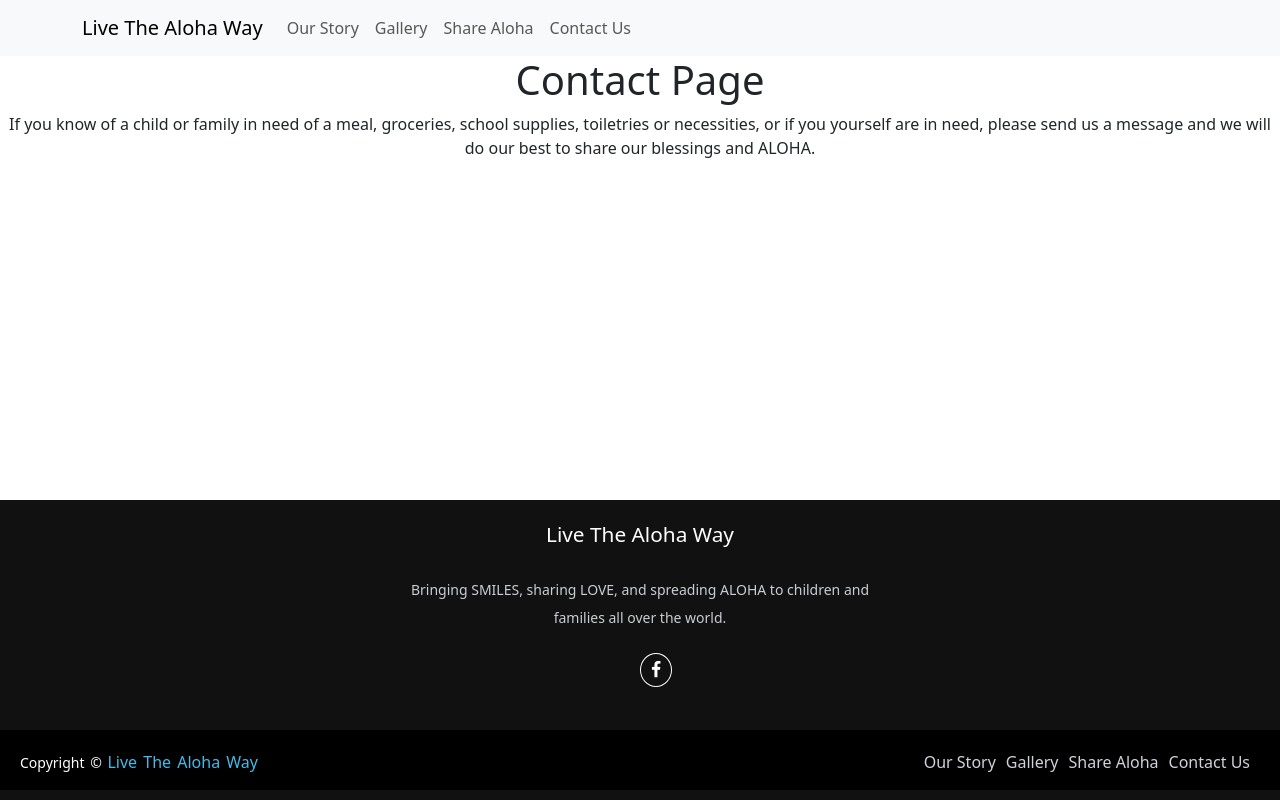
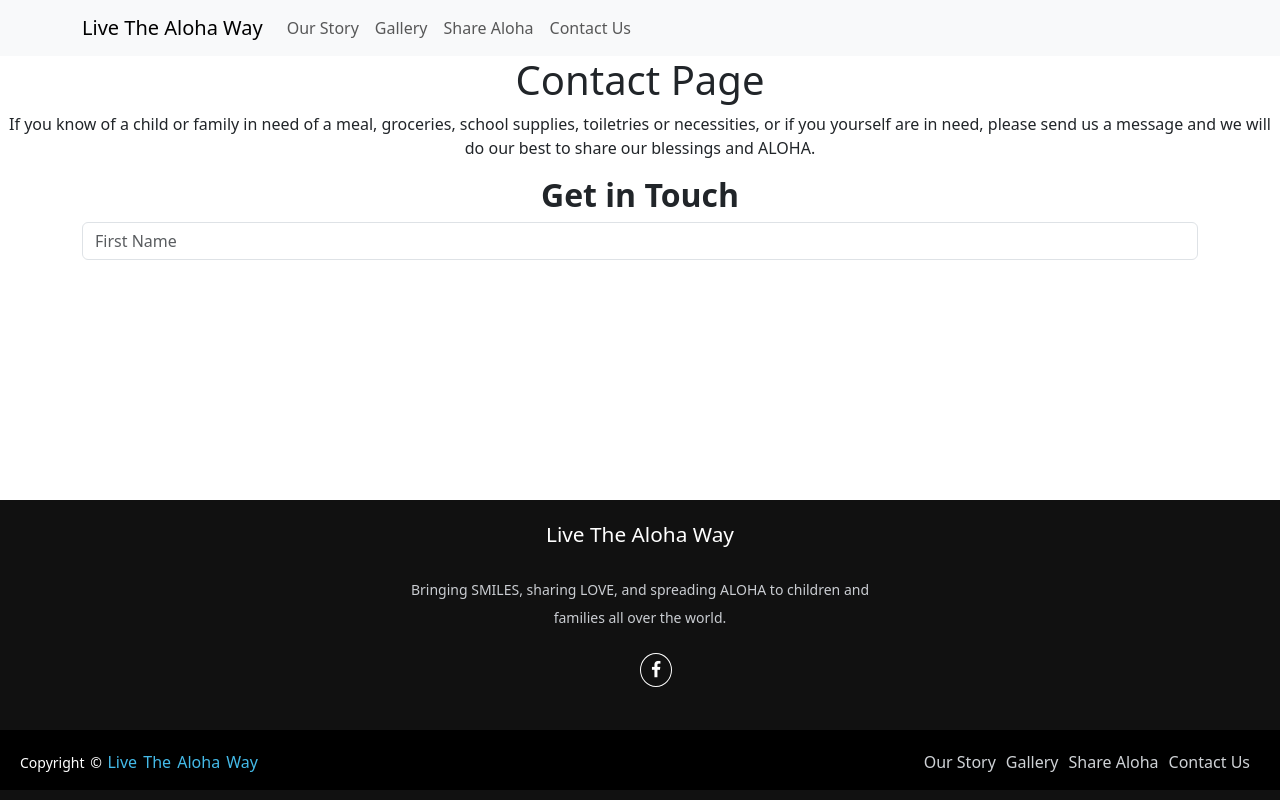
Before and after one commit to essbee808/live-the-aloha-way-frontend, a React (Create React App) app: page /contact in a window 1280 px wide. Built offline with nearby package versions, Linux system fonts and the light colour scheme.

Commit message:
Install emailjs and modify contact form

```diff
--- a/package.json
+++ b/package.json
@@ -7,6 +7,7 @@
     "@testing-library/react": "^13.4.0",
     "@testing-library/user-event": "^13.5.0",
     "bootstrap": "^5.3.0-alpha1",
+    "emailjs-com": "^3.2.0",
     "react": "^18.2.0",
     "react-bootstrap": "^2.7.2",
     "react-dom": "^18.2.0",
--- a/src/components/ContactForm.jsx
+++ b/src/components/ContactForm.jsx
@@ -1,9 +1,12 @@
 import React from 'react'
 import {useRef} from 'react';
+import emailjs from 'emailjs-com'
 
 import Container from 'react-bootstrap/Container';
+import Form from 'react-bootstrap/Form';
 import Row from 'react-bootstrap/Row';
 import Col from 'react-bootstrap/Col';
+
 
 const ContactForm = () => {
   const form = useRef();
@@ -17,12 +20,18 @@ const ContactForm = () => {
   }
 
   return (
-    <div>
-        <p>If you know of a child or family in need of a meal, groceries, school supplies,
-            toiletries or necessities, or if you yourself are in need, please send us a message
-            and we will do our best to share our blessings and ALOHA.
-        </p>
-    </div>
+    <Container>
+       <Row>
+            <Col>
+            <h3 className="fs-2 fw-bold"><center>Get in Touch</center></h3>
+            <Form ref={form} onSubmit={sendEmail}>
+                <Form.Group className="mb-3" controlId="Form.ControlInput1">
+                    <Form.Control type="text" name="first_name" placeholder="First Name" required/>
+                </Form.Group>
+            </Form>
+            </Col>
+       </Row>
+    </Container>
   )
 }
 
--- a/src/pages/Contact.jsx
+++ b/src/pages/Contact.jsx
@@ -5,6 +5,10 @@ const Contact = () => {
   return (
     <section>
         <h1>Contact Page</h1>
+        <p>If you know of a child or family in need of a meal, groceries, school supplies,
+            toiletries or necessities, or if you yourself are in need, please send us a message
+            and we will do our best to share our blessings and ALOHA.
+        </p>
         <ContactForm/>
     </section>
   )
```
Also changed, not shown: 1 other file (tests, documents, lock files or other folders).
